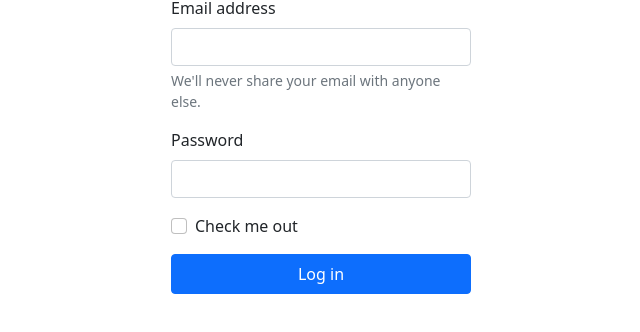
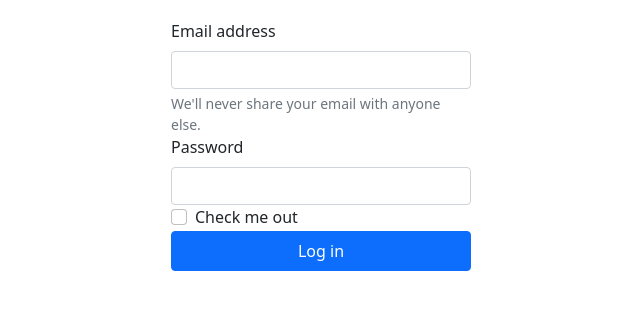
Before and after one commit to matveynaz/zopshop, a plain HTML site: page reg.html in a window 1280 px wide. Shown: the part 298-630 px from the top of the page, without its empty margins (319-959 px from the left). Drawn offline with nearby package versions, Linux system fonts and the light colour scheme.

Commit message:
Update reg.html

```diff
--- a/reg.html
+++ b/reg.html
@@ -16,16 +16,16 @@
     <div class="name"><h1>ZOPSHOP</h1></div>
     <div class="col">
     <form>
-        <div class="mb-3">
+        <div class="login">
             <label for="exampleInputEmail1" class="form-label">Email address</label>
             <input type="email" class="form-control" id="exampleInputEmail1" aria-describedby="emailHelp">
             <div id="emailHelp" class="form-text">We'll never share your email with anyone else.</div>
         </div>
-        <div class="mb-3">
+        <div class="password">
             <label for="exampleInputPassword1" class="form-label">Password</label>
             <input type="password" class="form-control" id="exampleInputPassword1">
         </div>
-        <div class="mb-3 form-check">
+        <div class="check form-check">
             <input type="checkbox" class="form-check-input" id="exampleCheck1">
             <label class="form-check-label" for="exampleCheck1">Check me out</label>
         </div>
```
